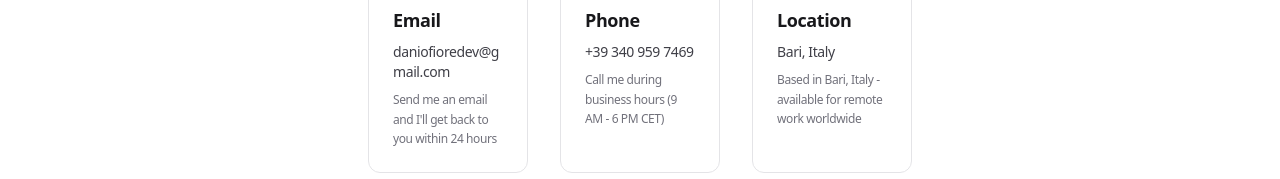
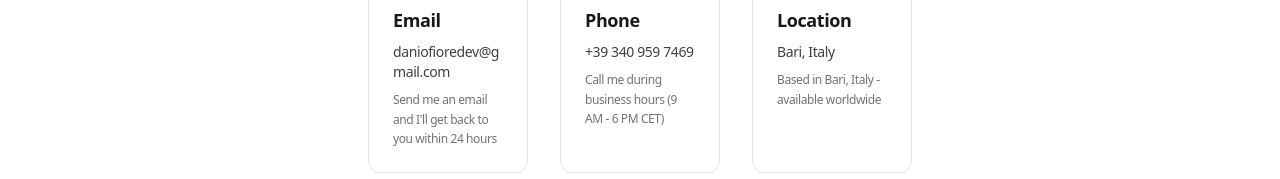
Before and after one commit to DanioFiore/inkeisoft, a Next.js app: page /contact in a window 1280 px wide. Shown: the part 431-610 px from the top of the page. Built offline with nearby package versions, Linux system fonts and the light colour scheme; no server answers.

Commit message:
feat: update location description in contact methods for clarity

```diff
--- a/app/contact/page.tsx
+++ b/app/contact/page.tsx
@@ -49,7 +49,7 @@ const CONTACT_METHODS = [
         label: 'Location',
         value: 'Bari, Italy',
         href: 'https://maps.google.com/?q=Bari,Italy',
-        description: 'Based in Bari, Italy - available for remote work worldwide',
+        description: 'Based in Bari, Italy - available worldwide',
     },
 ]
 
```
